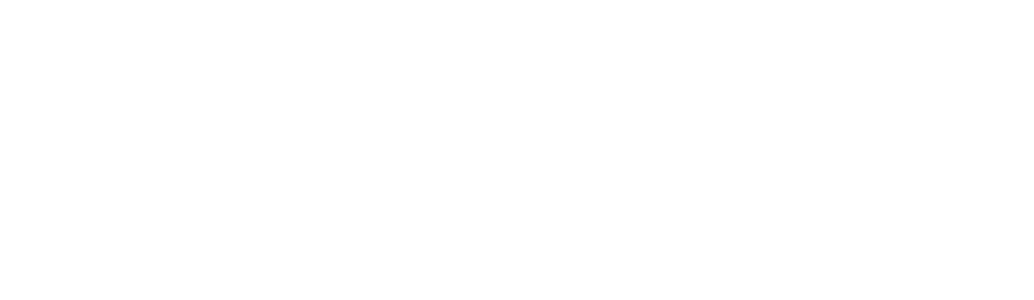
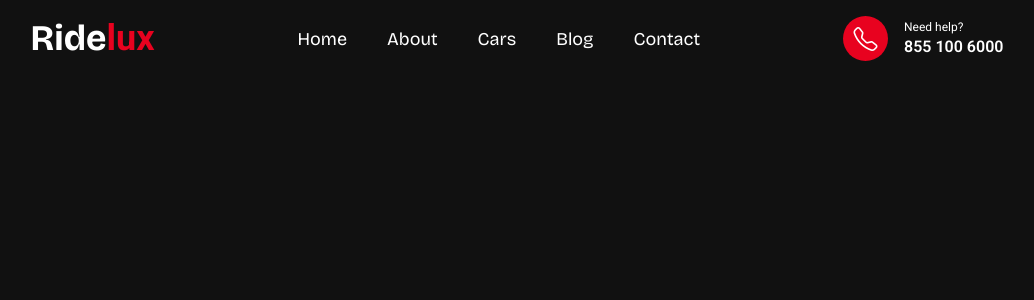
Before and after one commit to amdadislam01/car-rental-ridelux, a React (Vite) app: page / in a window 1280 px wide. Shown: the top 300 px of the page, without its empty margins (123-1157 px from the left). Built offline with nearby package versions, Linux system fonts and the light colour scheme.

Commit message:
Navbar section complate

```diff
--- a/index.html
+++ b/index.html
@@ -1,4 +1,4 @@
-<!doctype html>
+<!DOCTYPE html>
 <html lang="en">
   <head>
     <meta charset="UTF-8" />
@@ -6,7 +6,20 @@
     <meta name="viewport" content="width=device-width, initial-scale=1.0" />
     <title>RideLux-CarRental</title>
     <!-- Font Awesome CDN -->
-     <link rel="stylesheet" href="https://cdnjs.cloudflare.com/ajax/libs/font-awesome/7.0.1/css/all.min.css">
+    <link
+      rel="stylesheet"
+      href="https://cdnjs.cloudflare.com/ajax/libs/font-awesome/7.0.1/css/all.min.css"
+    />
+    <!-- Remix Icon CDN -->
+    <link
+      rel="stylesheet"
+      href="https://cdnjs.cloudflare.com/ajax/libs/remixicon/4.6.0/remixicon.css"
+    />
+    <!-- BootStrap Icon  CDN -->
+    <link
+      rel="stylesheet"
+      href="https://cdn.jsdelivr.net/npm/bootstrap-icons@1.13.1/font/bootstrap-icons.min.css"
+    />
   </head>
   <body>
     <div id="root"></div>
--- a/src/components/Navbar.jsx
+++ b/src/components/Navbar.jsx
@@ -1,13 +1,110 @@
-import React from 'react'
+import React, { useEffect, useState } from "react";
+import { Link } from "react-router-dom";
 
 const Navbar = () => {
+  const [isOpen, setIsOpen] = useState(false);
+  const [isScrolled, setIsScrolled] = useState(false);
 
+  useEffect(() => {
+    const handleScroll = () => {
+      setIsScrolled(window.scrollY > 50);
+    };
+
+    window.addEventListener("scroll", handleScroll);
+    return () => window.removeEventListener("scroll", handleScroll);
+  }, []);
 
   return (
-    <>
+    <nav
+      className={`px-[12%] text-white fixed top-0 left-0 w-full z-[999] transition-all duration-300 ${
+        isScrolled ? "bg-[#111111] shadow-md" : "bg-transparent"
+      }`}
+    >
+      <div className="navbar max-w-7xl py-4 flex items-center justify-between relative">
+        {/* Logo */}
+        <Link
+          to="/"
+          className="text-2xl md:text-4xl font-bold logo bricolage-font"
+        >
+          Ride<span>lux</span>
+        </Link>
 
-    </>
-  )
-}
+        {/* Mobile Menu Button */}
+        <div className="lg:hidden block">
+          <button onClick={() => setIsOpen(!isOpen)}>
+            {!isOpen ? (
+              <i className="ri-menu-line text-2xl"></i>
+            ) : (
+              <i className="ri-close-line text-2xl"></i>
+            )}
+          </button>
+        </div>
 
-export default Navbar
+        {/* Menu Items */}
+        <ul
+          className={`menu flex-col lg:flex lg:flex-row absolute lg:static top-full left-0 w-full lg:w-auto
+          bg-black lg:bg-transparent z-50 gap-2 lg:gap-10 text-sm font-medium
+          transition-all duration-300 ease-in-out
+          space-y-5 lg:space-y-0 overflow-hidden
+          ${
+            isOpen
+              ? "max-h-[500px] opacity-100 py-5"
+              : "max-h-0 opacity-0"
+          } lg:max-h-none lg:opacity-100`}
+        >
+          <li>
+            <Link
+              to="/"
+              className="text-lg transition px-4 py-2 lg:px-0 lg:py-0 font-normal bricolage-font"
+            >
+              Home
+            </Link>
+          </li>
+          <li>
+            <Link
+              to="/about"
+              className="text-base lg:text-lg transition px-4 py-2 lg:px-0 lg:py-0 font-normal bricolage-font"
+            >
+              About
+            </Link>
+          </li>
+          <li>
+            <Link
+              to="/cars"
+              className="text-base lg:text-lg transition px-4 py-2 lg:px-0 lg:py-0 font-normal bricolage-font"
+            >
+              Cars
+            </Link>
+          </li>
+          <li>
+            <Link
+              to="/blog"
+              className="text-base lg:text-lg transition px-4 py-2 lg:px-0 lg:py-0 font-normal bricolage-font"
+            >
+              Blog
+            </Link>
+          </li>
+          <li>
+            <Link
+              to="/contact"
+              className="text-base lg:text-lg transition px-4 py-2 lg:px-0 lg:py-0 font-normal bricolage-font"
+            >
+              Contact
+            </Link>
+          </li>
+        </ul>
+
+        {/* Right Side */}
+        <div className="hidden lg:flex items-center gap-4">
+          <i className="bi bi-telephone flex items-center justify-center bg-[#e8021f] rounded-full text-2xl w-[45px] h-[45px] "></i>
+          <div>
+            <p className="text-xs text-white font-normal">Need help?</p>
+            <p className="font-semibold">855 100 6000</p>
+          </div>
+        </div>
+      </div>
+    </nav>
+  );
+};
+
+export default Navbar;
--- a/src/index.css
+++ b/src/index.css
@@ -1,7 +1,13 @@
-@import url('https://fonts.googleapis.com/css2?family=Bricolage+Grotesque:opsz,wght@12..96,200..800&family=Jost:ital,wght@0,100..900;1,100..900&family=Roboto:ital,wght@0,100..900;1,100..900&display=swap');
+@import url("https://fonts.googleapis.com/css2?family=Bricolage+Grotesque:opsz,wght@12..96,200..800&family=Jost:ital,wght@0,100..900;1,100..900&family=Roboto:ital,wght@0,100..900;1,100..900&display=swap");
 
 @import "tailwindcss";
 
+
+* {
+    box-sizing: border-box;
+    scroll-behavior: smooth;
+    font-family: var(--Roboto-font);
+}
 
 :root {
   --prim-color: #e8021f;
@@ -19,3 +25,55 @@
   --transition-regular: 0.3s;
   --transition-slow: 0.6s;
 }
+
+.bricolage-font {
+  font-family: var(--Bricolage-font)
+}
+.roboto-font {
+    font-family: var(--Roboto-font);
+}
+.jost-font{
+    font-family: var(--Jost-font);
+}
+
+html,
+body {
+  background-color: #111111;
+}
+.logo span {
+  color: var(--prim-color);
+}
+
+.menu {
+    transition: var(--transition-regular) !important;
+}
+.menu li {
+    position: relative;
+    z-index: 1;
+    display: inline-block;
+    transition: var(--transition-regular);
+}
+.menu li a::after{
+    content: '';
+    position: absolute;
+    top: 100%;
+    left: 0;
+    width: 0%;
+    height: 2px;
+    border-radius: 10px;
+    background-color: var(--prim-color);
+    transition: var(--transition-regular);
+    z-index: 1;
+}
+.menu li a:hover::after {
+    width: 100%;
+}
+.menu li a:hover{
+    color: var(--prim-color);
+}
+
+@media screen and (max-width: 991px) {
+    .menu li a::after {
+        opacity: 0;
+    }
+}
```
Lines whose indentation alone changed are shown as unchanged.
